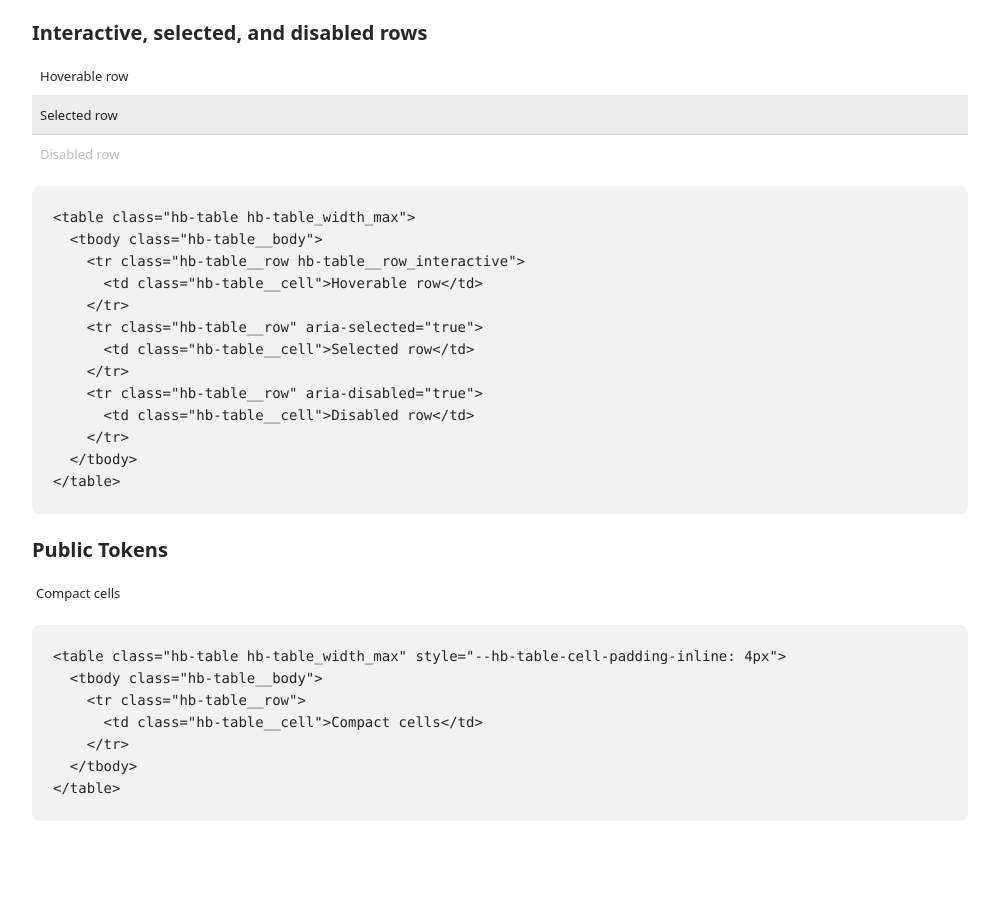
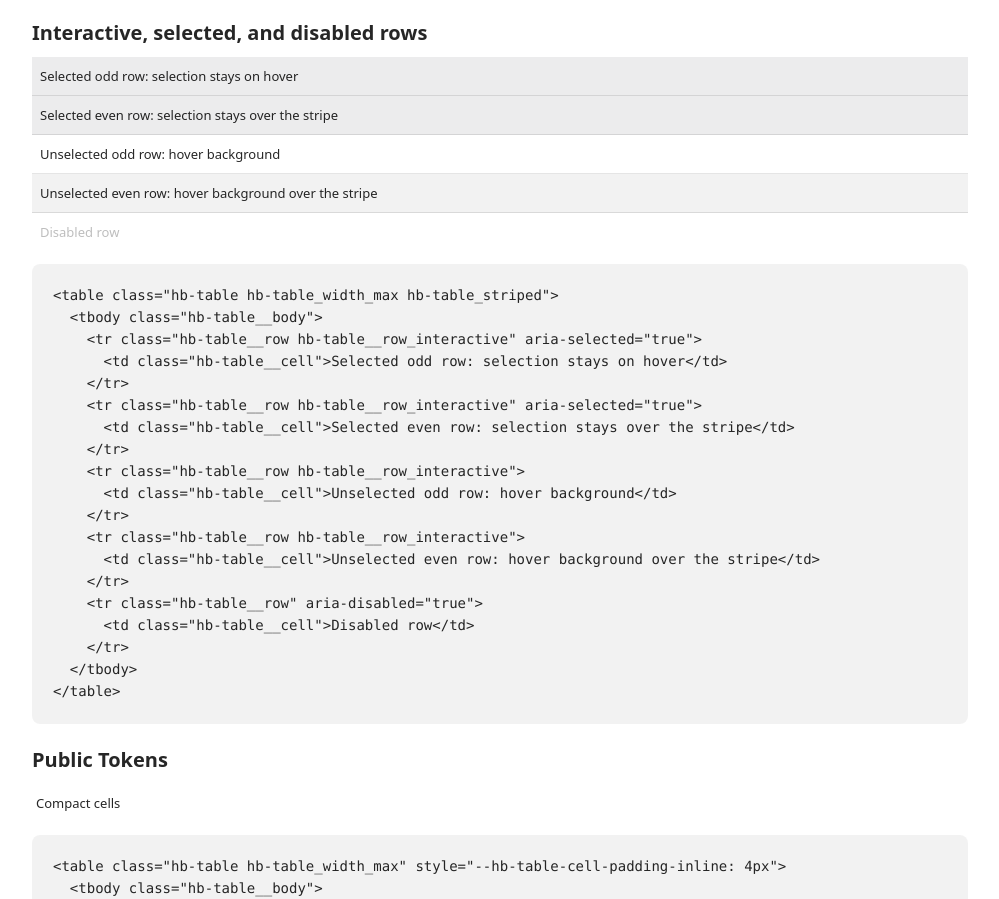
Before and after one commit to hvab/hvab-blocks, a website: page demo/table.html in a window 1280 px wide. Shown: the part 1686-2585 px from the top of the page, without its empty margins (264-1263 px from the left). Before the commit the page ends 2547 px from the top, so only its background shows below. Drawn offline with Linux system fonts and the light colour scheme.

Commit message:
fix(table): preserve selection over hover and zebra

```diff
--- a/blocks/table/table.css
+++ b/blocks/table/table.css
@@ -93,7 +93,7 @@
 }
 
 /* Zebra rows. */
-.hb-table.hb-table_striped .hb-table__body .hb-table__row:nth-child(even) {
+.hb-table.hb-table_striped :where(.hb-table__body .hb-table__row:nth-child(even)) {
   --_table-row-background: var(--hb-table-zebra-background, var(--_table-zebra-background));
 }
 
@@ -102,7 +102,7 @@
   cursor: pointer;
 }
 
-.hb-table__row.hb-table__row_interactive:hover {
+.hb-table__row.hb-table__row_interactive:where(:not([aria-selected='true'])):hover {
   --_table-row-background: var(--hb-table-row-hover-background, var(--_table-row-hover-background));
 }
 
--- a/demo/table.html
+++ b/demo/table.html
@@ -360,13 +360,19 @@
             <div
               class="demo-card__preview demo-card__preview_block_table demo-card__preview_variant_interactive-selected-and-disabled-rows demo-card__preview_example_table_interactive-selected-and-disabled-rows"
             >
-              <table class="hb-table hb-table_width_max">
+              <table class="hb-table hb-table_width_max hb-table_striped">
                 <tbody class="hb-table__body">
+                  <tr class="hb-table__row hb-table__row_interactive" aria-selected="true">
+                    <td class="hb-table__cell">Selected odd row: selection stays on hover</td>
+                  </tr>
+                  <tr class="hb-table__row hb-table__row_interactive" aria-selected="true">
+                    <td class="hb-table__cell">Selected even row: selection stays over the stripe</td>
+                  </tr>
                   <tr class="hb-table__row hb-table__row_interactive">
-                    <td class="hb-table__cell">Hoverable row</td>
+                    <td class="hb-table__cell">Unselected odd row: hover background</td>
                   </tr>
-                  <tr class="hb-table__row" aria-selected="true">
-                    <td class="hb-table__cell">Selected row</td>
+                  <tr class="hb-table__row hb-table__row_interactive">
+                    <td class="hb-table__cell">Unselected even row: hover background over the stripe</td>
                   </tr>
                   <tr class="hb-table__row" aria-disabled="true">
                     <td class="hb-table__cell">Disabled row</td>
@@ -376,13 +382,19 @@
             </div>
             <pre
               class="demo-card__code hb-card hb-card_view_filled"
-            ><code class="hb-text hb-text_typography_code-2">&lt;table class=&quot;hb-table hb-table_width_max&quot;&gt;
+            ><code class="hb-text hb-text_typography_code-2">&lt;table class=&quot;hb-table hb-table_width_max hb-table_striped&quot;&gt;
   &lt;tbody class=&quot;hb-table__body&quot;&gt;
+    &lt;tr class=&quot;hb-table__row hb-table__row_interactive&quot; aria-selected=&quot;true&quot;&gt;
+      &lt;td class=&quot;hb-table__cell&quot;&gt;Selected odd row: selection stays on hover&lt;/td&gt;
+    &lt;/tr&gt;
+    &lt;tr class=&quot;hb-table__row hb-table__row_interactive&quot; aria-selected=&quot;true&quot;&gt;
+      &lt;td class=&quot;hb-table__cell&quot;&gt;Selected even row: selection stays over the stripe&lt;/td&gt;
+    &lt;/tr&gt;
     &lt;tr class=&quot;hb-table__row hb-table__row_interactive&quot;&gt;
-      &lt;td class=&quot;hb-table__cell&quot;&gt;Hoverable row&lt;/td&gt;
+      &lt;td class=&quot;hb-table__cell&quot;&gt;Unselected odd row: hover background&lt;/td&gt;
     &lt;/tr&gt;
-    &lt;tr class=&quot;hb-table__row&quot; aria-selected=&quot;true&quot;&gt;
-      &lt;td class=&quot;hb-table__cell&quot;&gt;Selected row&lt;/td&gt;
+    &lt;tr class=&quot;hb-table__row hb-table__row_interactive&quot;&gt;
+      &lt;td class=&quot;hb-table__cell&quot;&gt;Unselected even row: hover background over the stripe&lt;/td&gt;
     &lt;/tr&gt;
     &lt;tr class=&quot;hb-table__row&quot; aria-disabled=&quot;true&quot;&gt;
       &lt;td class=&quot;hb-table__cell&quot;&gt;Disabled row&lt;/td&gt;
```
Also changed, not shown: .project/PROGRESS.md, blocks/table/README.md.
